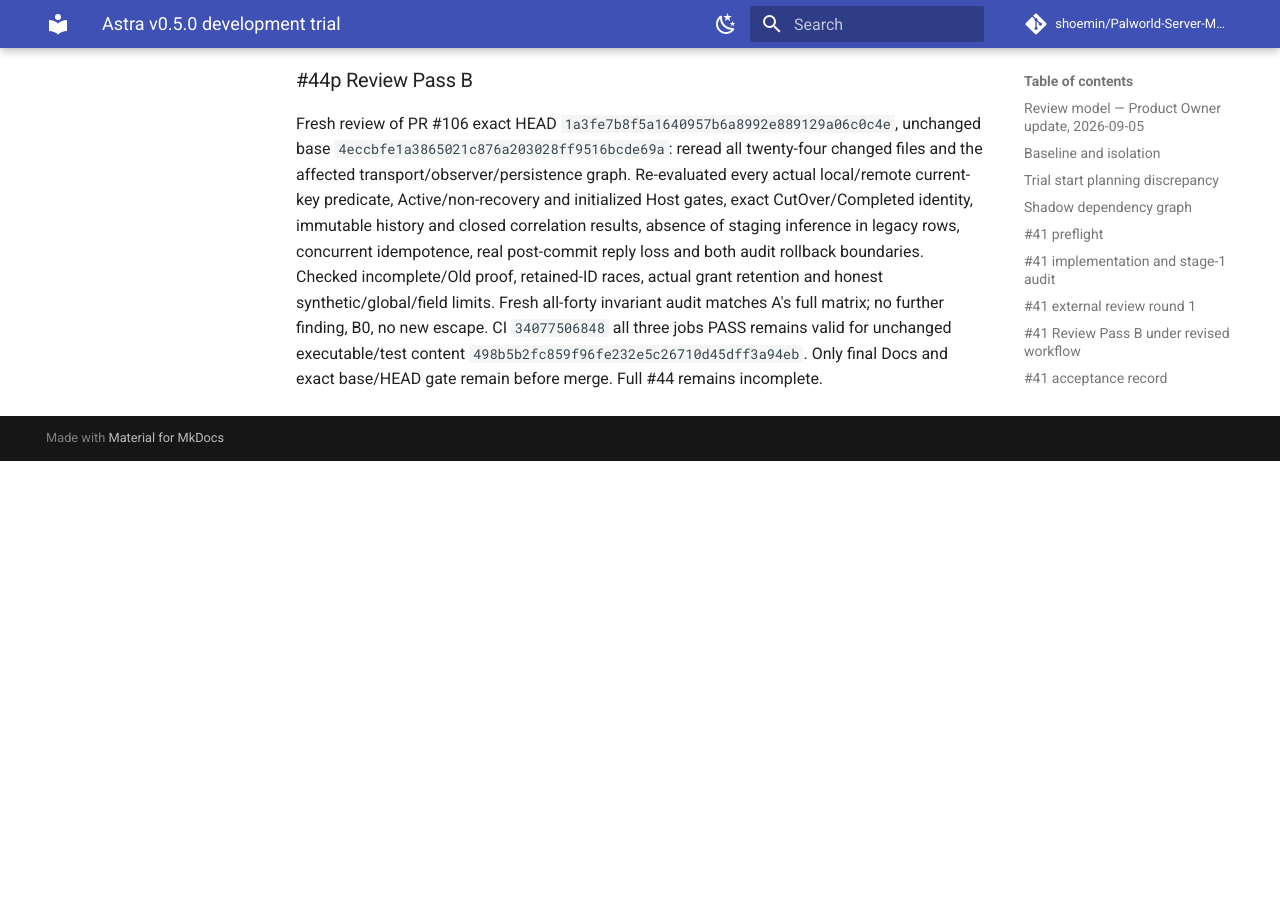
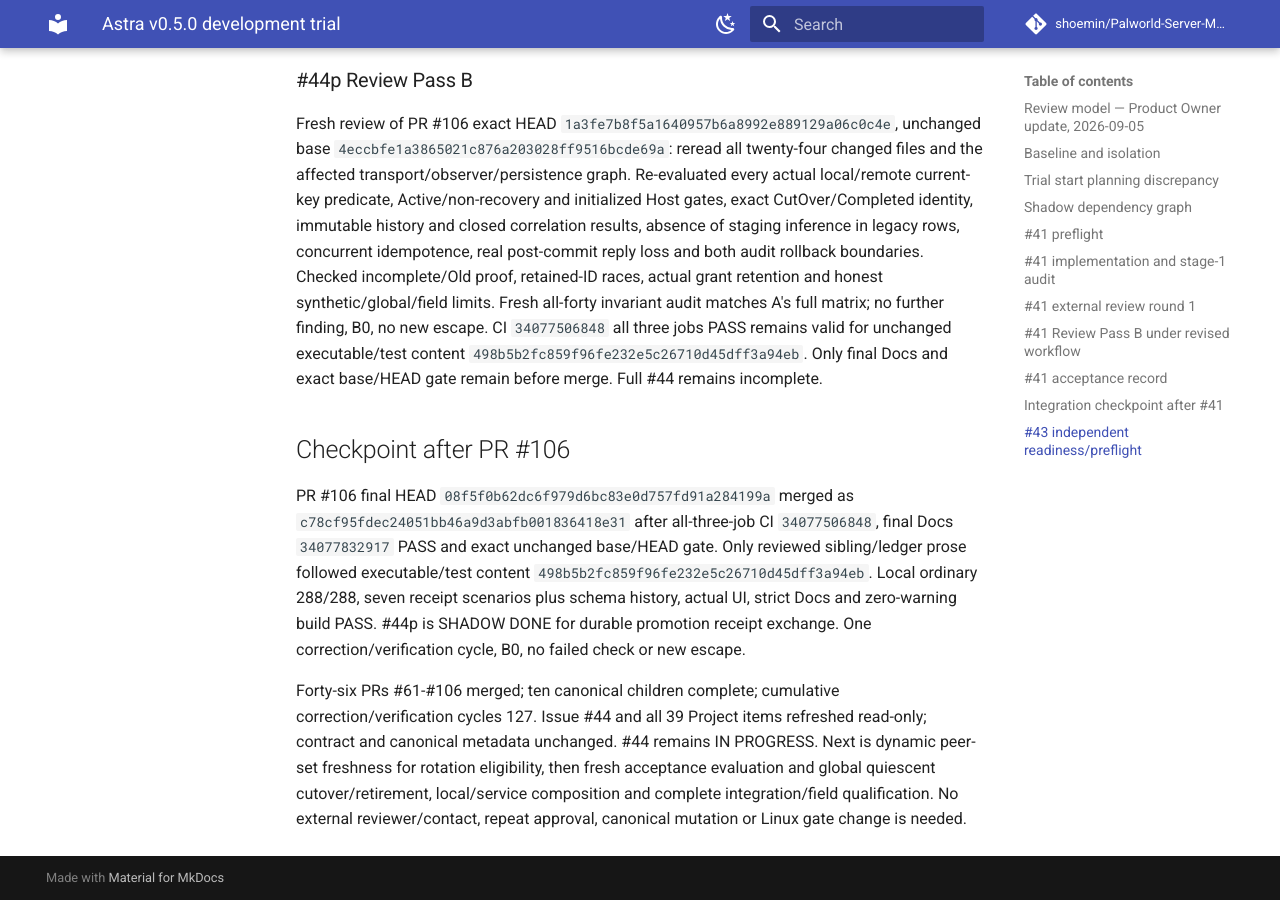
Before and after one commit to shoemin/Palworld-Server-Manager, an MkDocs documentation site: the page built from docs/experiments/astra-v0.5.0-trial.md, in a window 1280 px wide and 900 px high, scrolled down 186651 px. Built offline with MkDocs 1.6.1 and Material for MkDocs 9.7.7, drawn with Linux system fonts in a browser that asks for light colours; comment, search, counter and statistics services are not loaded; before the commit the page ends 187112 px from its top, so only the background shows below that; part of the change alters nothing that is shown.

Commit message:
Checkpoint accepted promotion receipt exchange

```diff
--- a/docs/experiments/astra-v0.5.0-trial.md
+++ b/docs/experiments/astra-v0.5.0-trial.md
@@ -2000,3 +2000,9 @@ Executable/test HEAD `498b5b2fc859f96fe232e5c26710d45dff3a94eb`: all-three-job C
 ### #44p Review Pass B
 
 Fresh review of PR #106 exact HEAD `1a3fe7b8f5a1640957b6a8992e889129a06c0c4e`, unchanged base `4eccbfe1a3865021c876a203028ff9516bcde69a`: reread all twenty-four changed files and the affected transport/observer/persistence graph. Re-evaluated every actual local/remote current-key predicate, Active/non-recovery and initialized Host gates, exact CutOver/Completed identity, immutable history and closed correlation results, absence of staging inference in legacy rows, concurrent idempotence, real post-commit reply loss and both audit rollback boundaries. Checked incomplete/Old proof, retained-ID races, actual grant retention and honest synthetic/global/field limits. Fresh all-forty invariant audit matches A's full matrix; no further finding, B0, no new escape. CI `34077506848` all three jobs PASS remains valid for unchanged executable/test content `498b5b2fc859f96fe232e5c26710d45dff3a94eb`. Only final Docs and exact base/HEAD gate remain before merge. Full #44 remains incomplete.
+
+## Checkpoint after PR #106
+
+PR #106 final HEAD `08f5f0b62dc6f979d6bc83e0d757fd91a284199a` merged as `c78cf95fdec24051bb46a9d3abfb001836418e31` after all-three-job CI `34077506848`, final Docs `34077832917` PASS and exact unchanged base/HEAD gate. Only reviewed sibling/ledger prose followed executable/test content `498b5b2fc859f96fe232e5c26710d45dff3a94eb`. Local ordinary 288/288, seven receipt scenarios plus schema history, actual UI, strict Docs and zero-warning build PASS. #44p is SHADOW DONE for durable promotion receipt exchange. One correction/verification cycle, B0, no failed check or new escape.
+
+Forty-six PRs #61-#106 merged; ten canonical children complete; cumulative correction/verification cycles 127. Issue #44 and all 39 Project items refreshed read-only; contract and canonical metadata unchanged. #44 remains IN PROGRESS. Next is dynamic peer-set freshness for rotation eligibility, then fresh acceptance evaluation and global quiescent cutover/retirement, local/service composition and complete integration/field qualification. No external reviewer/contact, repeat approval, canonical mutation or Linux gate change is needed.
```
